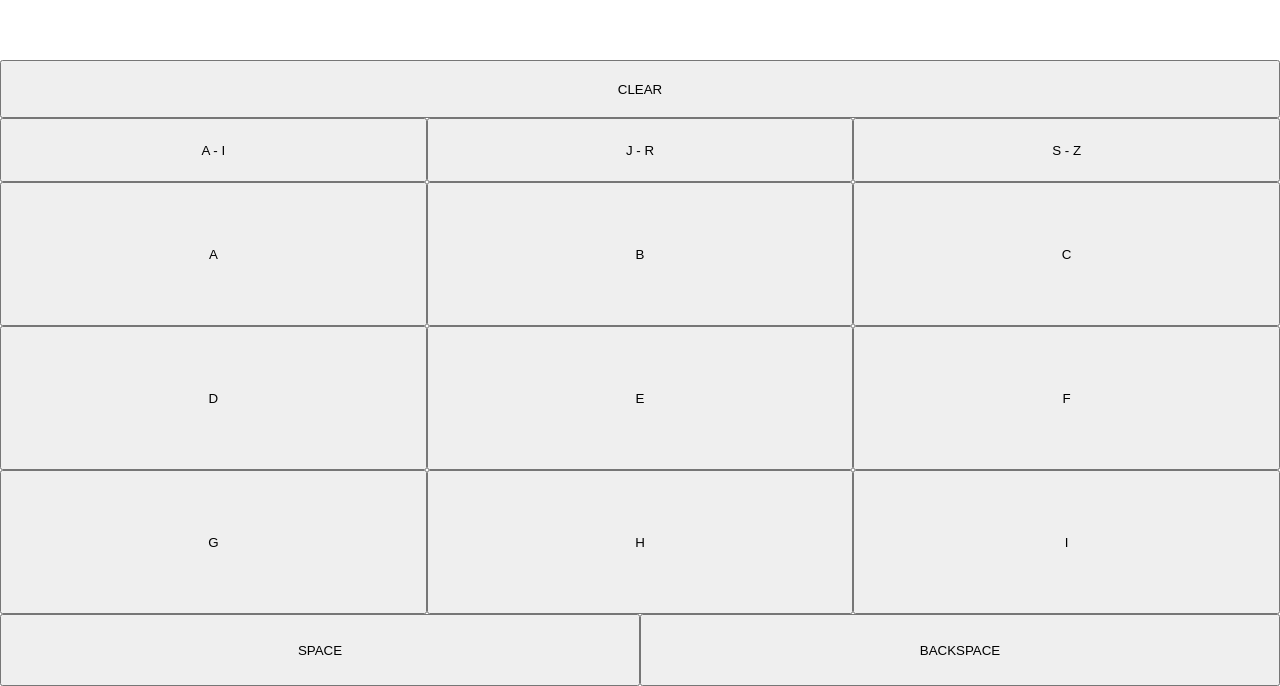
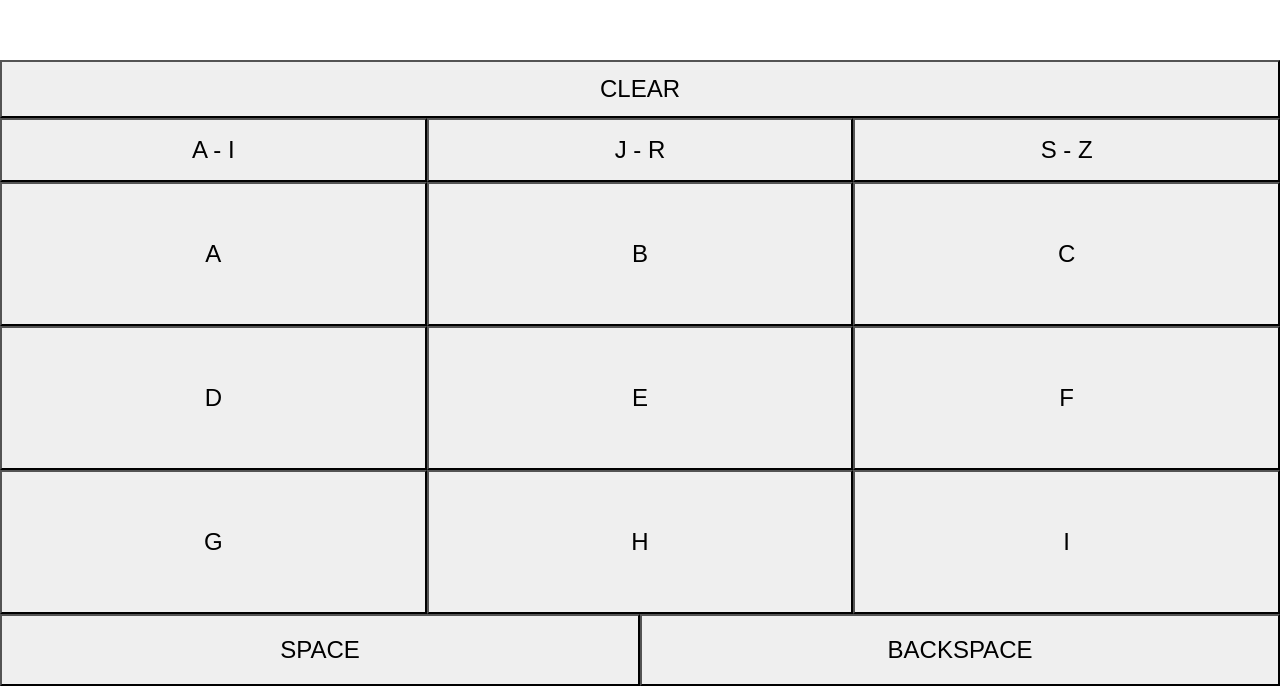
Before and after one commit to martellaj/Hilda-s-Keyboard, a React (Create React App) app: page / in a window 1280 px wide. Shown: the part 114-800 px from the top of the page. Built offline with nearby package versions, Linux system fonts and the light colour scheme.

Commit message:
Fixes font sizes and rounded corners on iOS

```diff
--- a/public/index.html
+++ b/public/index.html
@@ -1,15 +1,18 @@
 <!DOCTYPE html>
 <html lang="en">
     <head>
-    <meta charset="utf-8">
-    <link rel="shortcut icon" href="%PUBLIC_URL%/favicon.ico">
-    <meta name="viewport" content="width=device-width, initial-scale=1, shrink-to-fit=no">
-    <meta name="theme-color" content="#000000">
+        <meta charset="utf-8" />
+        <link rel="shortcut icon" href="%PUBLIC_URL%/favicon.ico" />
+        <meta
+            name="viewport"
+            content="width=device-width, initial-scale=1, shrink-to-fit=no"
+        />
+        <meta name="theme-color" content="#000000" />
         <!--
             manifest.json provides metadata used when your web app is added to the
             homescreen on Android. See https://developers.google.com/web/fundamentals/web-app-manifest/
         -->
-    <link rel="manifest" href="%PUBLIC_URL%/manifest.json">
+        <link rel="manifest" href="%PUBLIC_URL%/manifest.json" />
         <!--
             Notice the use of %PUBLIC_URL% in the tags above.
             It will be replaced with the URL of the `public` folder during the build.
@@ -19,12 +22,10 @@
             work correctly both with client-side routing and a non-root public URL.
             Learn how to configure a non-root public URL by running `npm run build`.
         -->
-    <title>React App</title>
+        <title>Hilda's Keyboard</title>
     </head>
     <body>
-    <noscript>
-      You need to enable JavaScript to run this app.
-    </noscript>
+        <noscript> You need to enable JavaScript to run this app. </noscript>
         <div id="root"></div>
         <!--
             This HTML file is a template.
--- a/src/App.css
+++ b/src/App.css
@@ -14,4 +14,5 @@
 .clearButton {
     height: 8vh;
     width: 100vw;
+    font-size: 1.5em;
 }
--- a/src/Keyboard.css
+++ b/src/Keyboard.css
@@ -10,10 +10,12 @@
 .keyboardButton {
     height: 18vh;
     flex-grow: 1;
+    font-size: 1.5em;
     width: 33.33vw;
 }
 
 .specialKeyboardButton {
     height: 9vh;
     width: 50vw;
+    font-size: 1.5em;
 }
--- a/src/Switcher.css
+++ b/src/Switcher.css
@@ -6,4 +6,5 @@
     flex-grow: 1;
     height: 8vh;
     width: 33.33vw;
+    font-size: 1.5em;
 }
--- a/src/index.css
+++ b/src/index.css
@@ -1,9 +1,9 @@
 body {
     margin: 0;
     padding: 0;
-  font-family: -apple-system, BlinkMacSystemFont, "Segoe UI", "Roboto", "Oxygen",
-    "Ubuntu", "Cantarell", "Fira Sans", "Droid Sans", "Helvetica Neue",
-    sans-serif;
+    font-family: -apple-system, BlinkMacSystemFont, "Segoe UI", "Roboto",
+        "Oxygen", "Ubuntu", "Cantarell", "Fira Sans", "Droid Sans",
+        "Helvetica Neue", sans-serif;
     -webkit-font-smoothing: antialiased;
     -moz-osx-font-smoothing: grayscale;
 }
@@ -12,3 +12,13 @@ code {
     font-family: source-code-pro, Menlo, Monaco, Consolas, "Courier New",
         monospace;
 }
+
+input,
+button,
+input[type="text"],
+input[type="button"],
+input[type="submit"] {
+    border-radius: 0;
+    -webkit-appearance: none;
+    -webkit-border-radius: 0px;
+}
```
Lines whose indentation alone changed are shown as unchanged.
